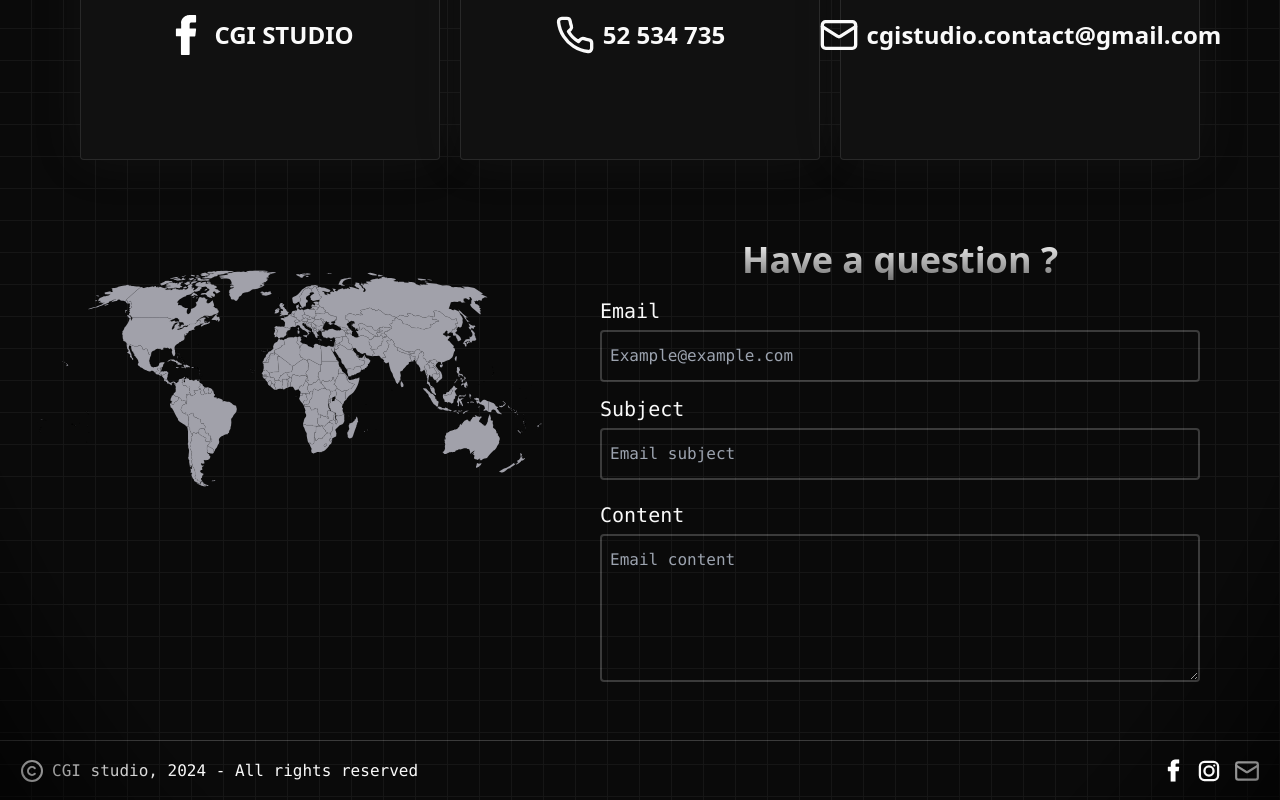
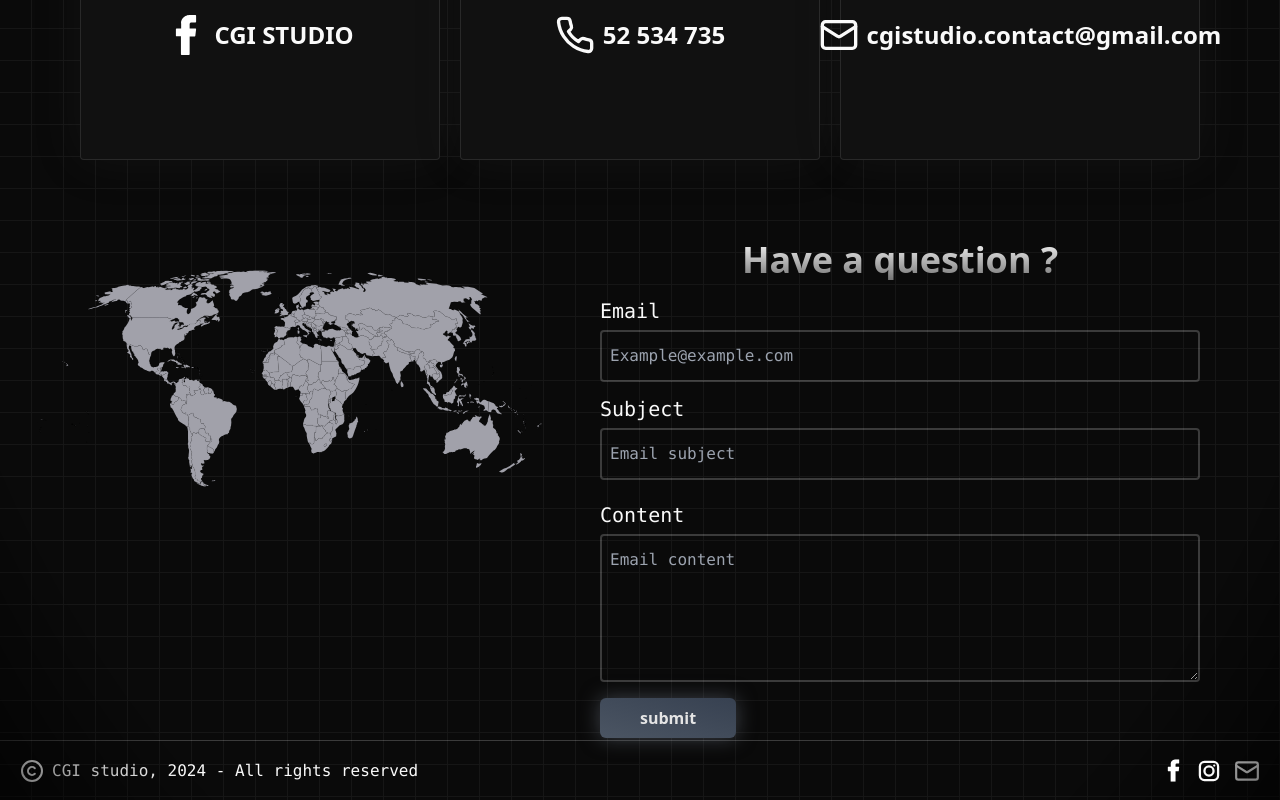
Before and after one commit to houssem109/chi, a React (Vite) app: page / in a window 1280 px wide. Shown: the part 1188-1988 px from the top of the page. Built offline with nearby package versions, Linux system fonts and the light colour scheme.

Commit message:
add button for form

```diff
--- a/src/pages/home/components/ContactForm.tsx
+++ b/src/pages/home/components/ContactForm.tsx
@@ -39,6 +39,14 @@ export default function ContactForm() {
             className="md:w-[600px] w-full bg-transparent pl-2 fon py-3 text-white rounded  border-white/20 border-2 font-mono focus:outline-none focus:border-white/40 transition-all focus:pl-4 focus:placeholder:opacity-0 "
           />
         </div>
+        <div className="flex space-x-4 mt-4">
+        <button
+          name="ResetBtn"
+          type="submit"
+          className="text-neutral-200 bg-gray-500 active:scale-100 transition-all bg-gradient-to-tr from-gray-600 to-gray-700 py-2 text-[16px] px-10 font-sans font-semibold rounded-md hover:from-neutral-300 hover:to-neutral-400 hover:text-black shadow-[0px_0px_20px_#6b728088]">
+          submit
+        </button>
+        </div>
       </form>
     </>
   );
```
